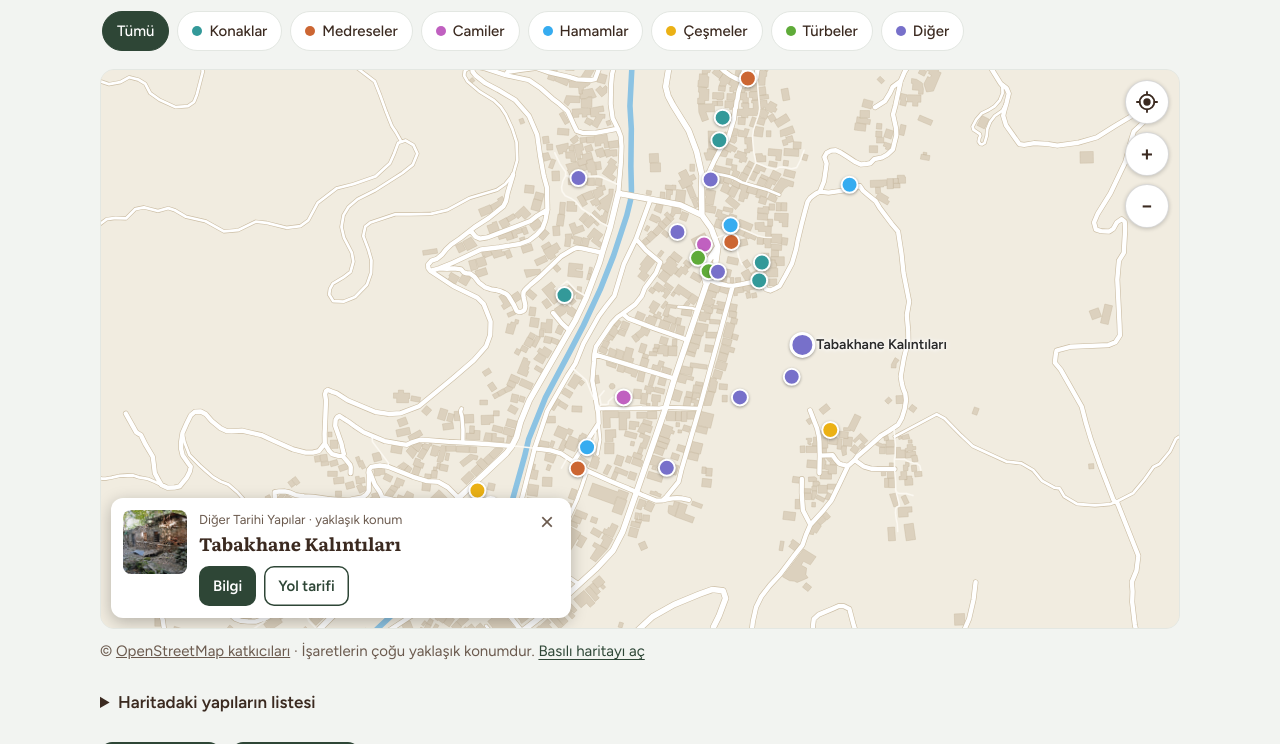
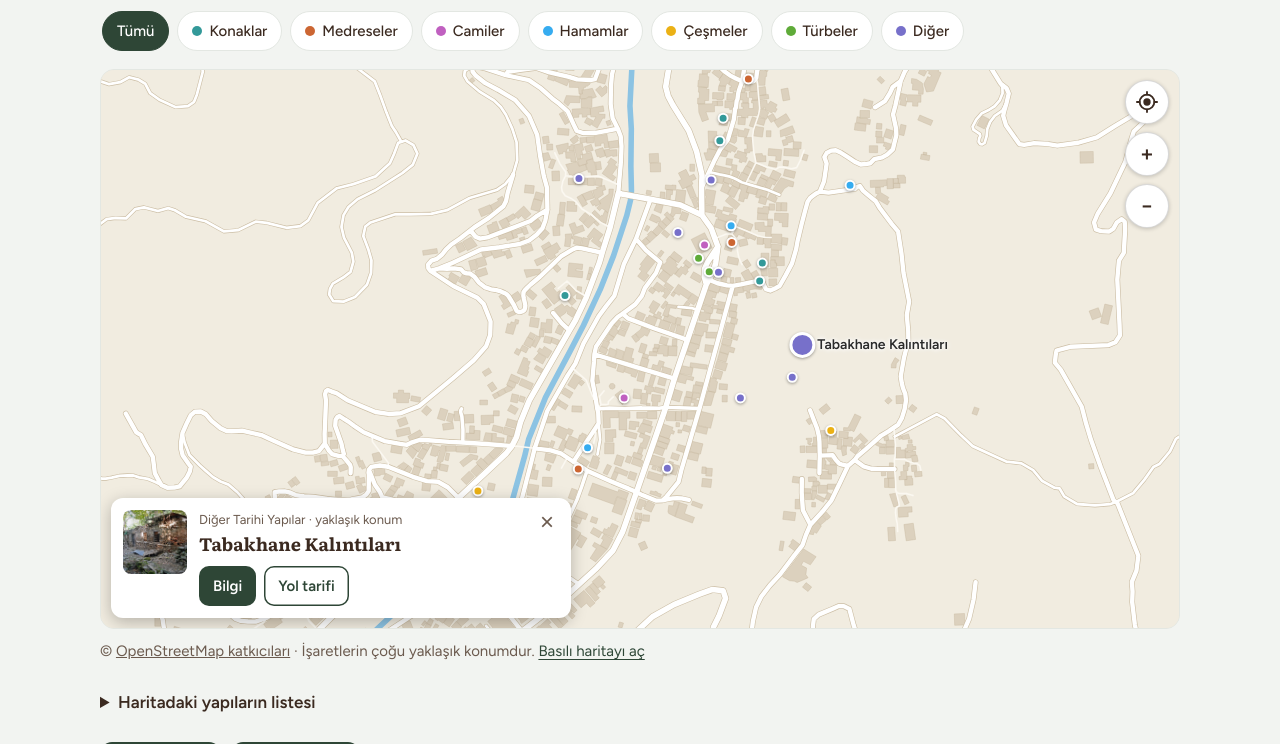
Before and after one commit to tkat35/birgiodemis, a plain HTML site: page harita-ulasim.html in a window 1280 px wide. Both pictures are taken after a click on the button 802 px from the left and 932 px from the top of the page. Shown: the part 588-1332 px from the top of the page. Drawn offline with Linux system fonts and the light colour scheme.

Commit message:
Harita isaretleri uzaklastirinca kuculur, ic ice gecmez

```diff
--- a/site.css
+++ b/site.css
@@ -172,18 +172,19 @@ h3 { font: 600 1.375rem/1.25 var(--serif); margin: 32px 0 10px; }
 .vh-kutu.suruklu { cursor: grabbing; }
 .vh-ic { position: absolute; left: 0; top: 0; transform-origin: 0 0; }
 .vh-altlik svg { display: block; }
-.vh-isaret { position: absolute; width: 44px; height: 44px; margin: 0; padding: 0; border: 0; background: none; cursor: pointer;
+/* İşaret boyu yakınlaştırmaya bağlı (site.js --boy, --alan): uzaktayken küçülür, kalabalık yerde iç içe geçmez */
+.vh-isaret { position: absolute; width: var(--alan, 44px); height: var(--alan, 44px); margin: 0; padding: 0; border: 0; background: none; cursor: pointer;
   transform: translate(-50%, -50%) scale(var(--ters, 1)); -webkit-tap-highlight-color: transparent; }
-.vh-isaret::before { content: ""; position: absolute; left: 50%; top: 50%; box-sizing: border-box; width: 18px; height: 18px; margin: -9px 0 0 -9px;
-  border-radius: 50%; background: var(--r); border: 2px solid #fff; box-shadow: 0 1px 3px rgba(0,0,0,.35); }
-.vh-isaret.secili { z-index: 2; }
-.vh-isaret.secili::before { width: 26px; height: 26px; margin: -13px 0 0 -13px; border-width: 3px; }
+.vh-isaret::before { content: ""; position: absolute; left: 50%; top: 50%; box-sizing: border-box; width: var(--boy, 18px); height: var(--boy, 18px);
+  transform: translate(-50%, -50%); border-radius: 50%; background: var(--r); border: var(--kenar, 2px) solid #fff; box-shadow: 0 1px 3px rgba(0,0,0,.35); }
+.vh-isaret.secili { z-index: 2; width: 44px; height: 44px; }
+.vh-isaret.secili::before { width: 26px; height: 26px; border-width: 3px; }
 .vh-isaret:focus-visible { outline: 3px solid var(--kiremit); outline-offset: -6px; border-radius: 50%; }
 .vh-isaret[hidden] { display: none; }
-.vh-ad { display: none; position: absolute; left: 34px; top: 50%; transform: translateY(-50%); white-space: nowrap; pointer-events: none;
+.vh-ad { display: none; position: absolute; left: calc(50% + var(--boy, 18px) / 2 + 4px); top: 50%; transform: translateY(-50%); white-space: nowrap; pointer-events: none;
   font: 700 13px/1 var(--sans); color: #2B2B2B; text-shadow: 0 0 2px #fff, 0 0 4px #fff, 0 0 6px #fff; }
 .vh-isaret.adli .vh-ad, .vh-isaret.secili .vh-ad { display: block; }
-.vh-isaret.secili .vh-ad { font-size: 14px; left: 36px; }
+.vh-isaret.secili .vh-ad { font-size: 14px; left: 37px; }
 .vh-konum { position: absolute; left: 0; top: 0; z-index: 3; pointer-events: none; }
 .vh-konum[hidden] { display: none; }
 .vh-halka { position: absolute; border-radius: 50%; background: rgba(26,115,232,.15); border: 1px solid rgba(26,115,232,.4); transform: translate(-50%, -50%); }
--- a/site.js
+++ b/site.js
@@ -128,19 +128,27 @@
     ty = Math.min(0, Math.max(kutu.clientHeight - H * s, ty));
     ic.style.transform = "translate(" + tx + "px," + ty + "px) scale(" + s + ")";
     kutu.style.setProperty("--ters", String(1 / s));
+    // İşaret boyu: 1 m = 1,3 px'te tam boy (18 px); uzaklaştıkça küçülür (en az 7 px), dokunma alanı en az 24 px
+    boy = isaretBoyu();
+    kutu.style.setProperty("--boy", boy + "px");
+    kutu.style.setProperty("--alan", Math.max(24, Math.min(44, boy + 20)) + "px");
+    kutu.style.setProperty("--kenar", (boy < 11 ? 1.5 : 2) + "px");
     adlar();
   }
+  var boy = 18;
+  function isaretBoyu() { return Math.round(Math.min(18, Math.max(7, 18 * s * M / 1.3)) * 10) / 10; }
 
   // Yakınlaşınca adlar görünür; çakışan adlar gizlenir (seçili önce)
   function adlar() {
     var goster = s * M > 1;
     var sira = isaretler.filter(function (el) { return !el.hidden; });
     // adlar işaret noktalarının da üstüne binmesin
-    var kutular = sira.map(function (el) { var x = el._x * s, y = el._y * s; return { l: x - 10, t: y - 10, r: x + 10, b: y + 10 }; });
+    var yari = boy / 2 + 1;
+    var kutular = sira.map(function (el) { var x = el._x * s, y = el._y * s; return { l: x - yari, t: y - yari, r: x + yari, b: y + yari }; });
     sira.sort(function (a, b) { return (b === secili ? 1 : 0) - (a === secili ? 1 : 0); });
     sira.forEach(function (el) {
       var x = el._x * s, y = el._y * s;
-      var k = { l: x + 10, t: y - 9, r: x + 14 + el._ad.length * 7.4, b: y + 9 };
+      var k = { l: x + yari, t: y - 9, r: x + yari + 4 + el._ad.length * 7.4, b: y + 9 };
       var cakisma = kutular.some(function (o) { return k.l < o.r && k.r > o.l && k.t < o.b && k.b > o.t; });
       var adli = goster && (el.classList.contains("secili") || !cakisma);
       el.classList.toggle("adli", adli);
```
Also changed, not shown: sw.js (+2 -2 lines).
